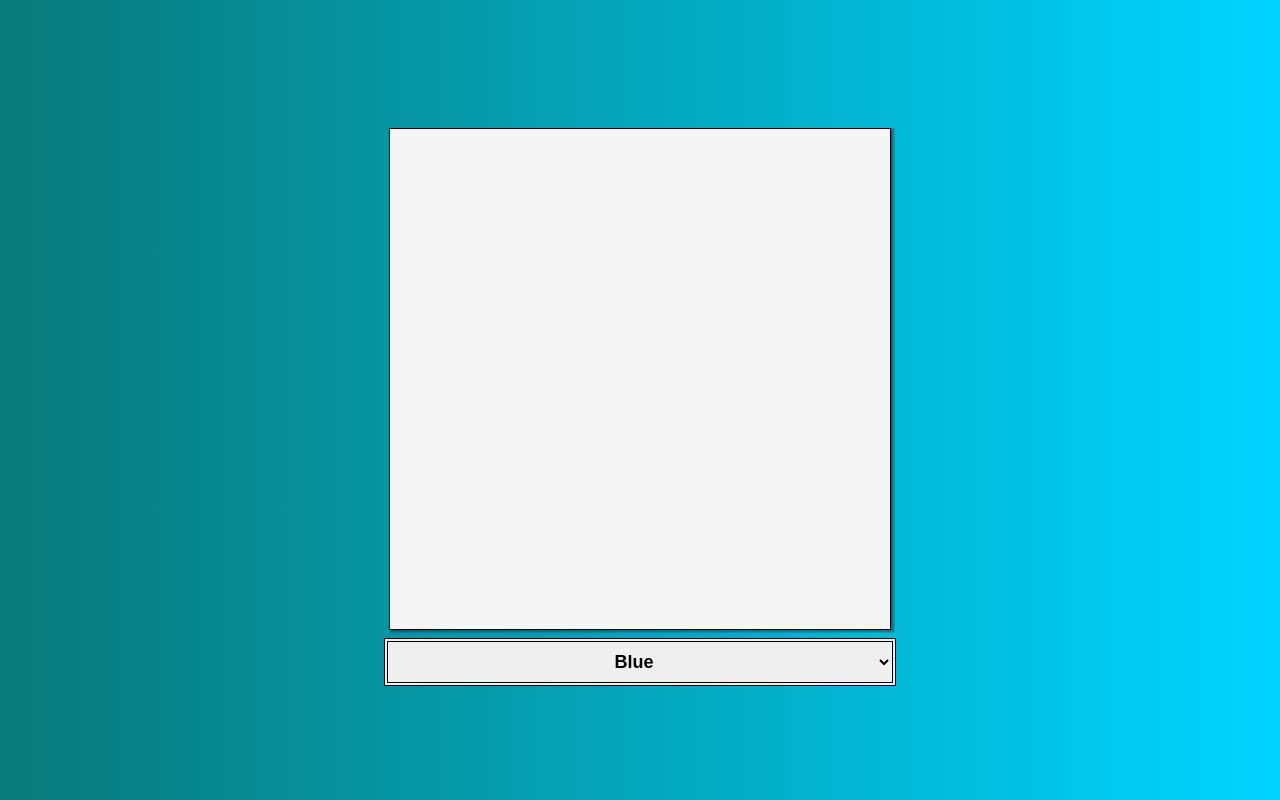
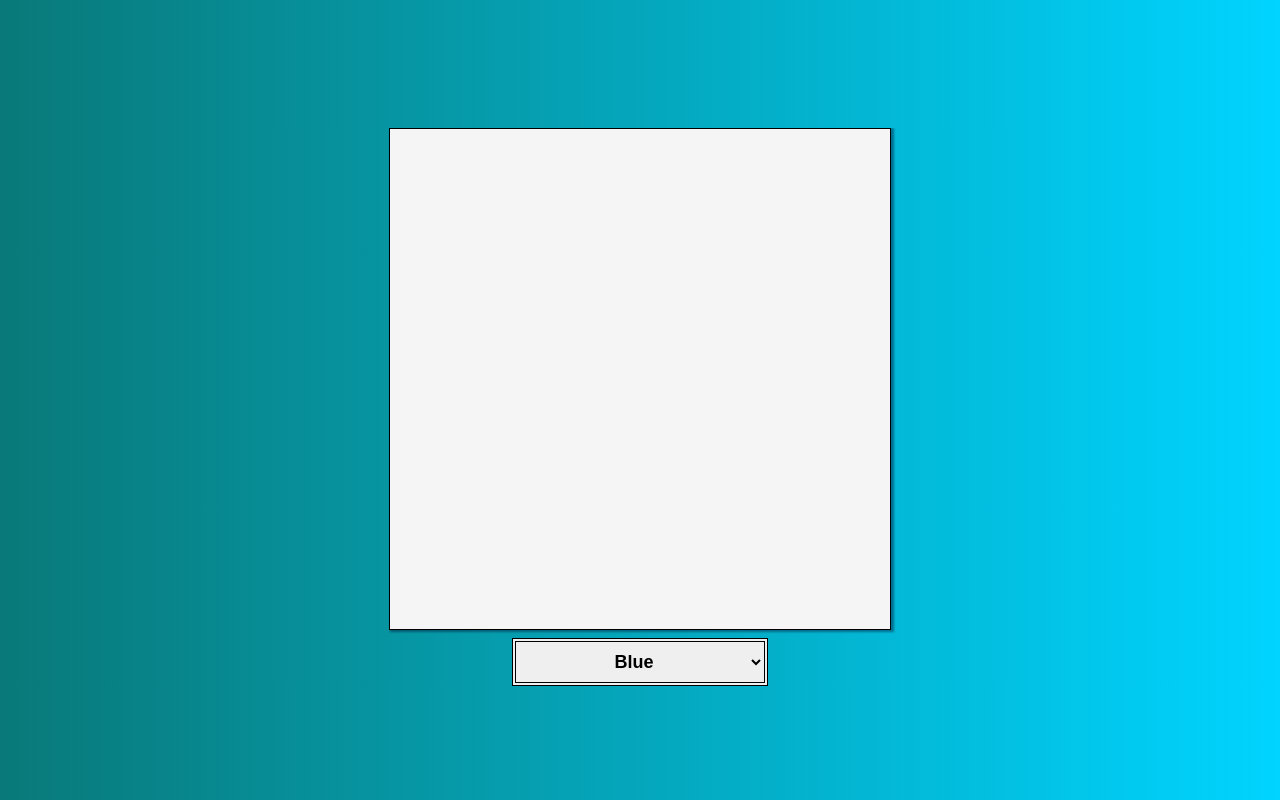
Before and after one commit to Slade27/Slade27.github.io, a plain HTML site: page Draw/draw.html in a window 1280 px wide. Drawn offline with Linux system fonts and the light colour scheme.

Commit message:
max width changed

```diff
--- a/Draw/draw.css
+++ b/Draw/draw.css
@@ -19,8 +19,9 @@ div.draw-container
 div.options
 {
     display: flex;
-    height: 100%;
-    width: 100%;
+    max-height: 100%;
+    width: inherit;
+    max-width: 50%;
     justify-content: center;
     margin-top: 0.5rem;
 }
```
